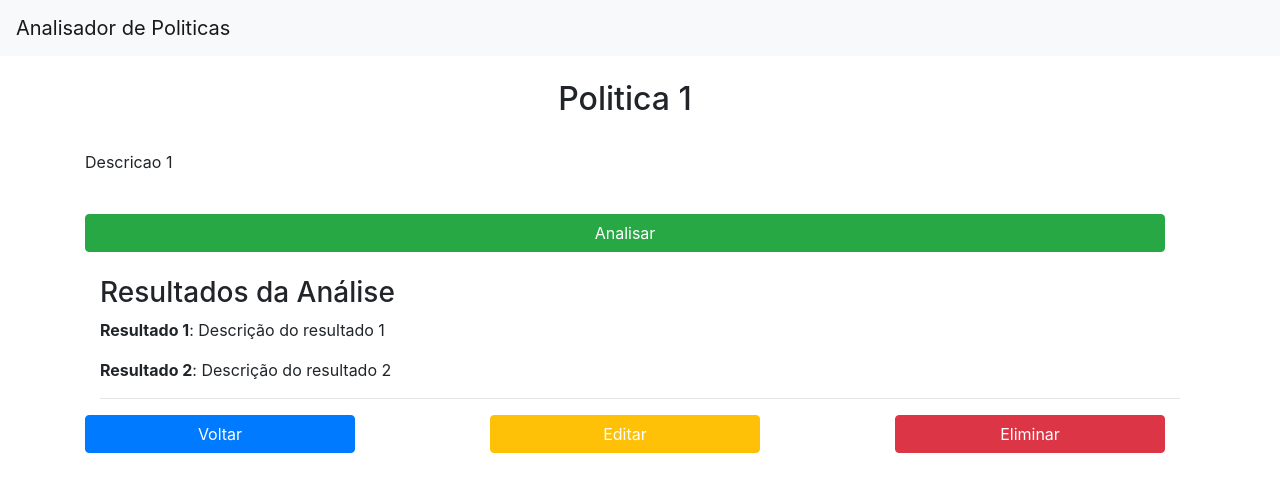
After one commit to KobDias/SimplificadorPoliticas, a Flask app: page /analisar_politica/1 in a window 1280 px wide. The commit adds this page. Shown: the top 492 px of the page. Run offline with Flask 3, Linux system fonts and the light colour scheme; data comes from the database, SQL or seed files in the repository; both versions use the stored data as it was after the commit; some libraries are stand-ins or nearby versions.

Commit message:
Criar rota visualizar politica

```diff
--- a/app/app.py
+++ b/app/app.py
@@ -56,9 +56,13 @@ def deletar_politica(id):
 def analisar_politica(id):
     politica = Politica.query.get_or_404(id)
 
+    # Simulação de resultados da análise
+    resultados = [
+        {'titulo': 'Resultado 1', 'descricao': 'Descrição do resultado 1'},
+        {'titulo': 'Resultado 2', 'descricao': 'Descrição do resultado 2'}
+    ]
+    return render_template('visualizar_politica.html', politica=politica, resultados=resultados)
 
-
-    return render_template('analisar_politica.html', politica=politica)
 
 if __name__ == '__main__':
     with app.app_context():
--- a/app/templates/criar_politica.html
+++ b/app/templates/criar_politica.html
@@ -2,7 +2,6 @@
 
 {% block content %}
 
-<div class="container">
     <form action="{{ url_for('criar_politica') }}" method="post">
         <h2 class="mt-4">Criar Politica</h2>
             <div class="form-group">
@@ -17,5 +16,4 @@
             <input type="submit" value="Criar" class="btn btn-primary">
         </div>
     </form>
-</div>
 {% endblock %}
--- a/app/templates/index.html
+++ b/app/templates/index.html
@@ -27,7 +27,7 @@
                         {{ politica.descricao }}
                     </td>
                     <td>
-                        <a href="{{ url_for('home', id=politica.id) }}" class="btn btn-success">Ver</a>
+                        <a href="{{ url_for('visualizar_politica', id=politica.id) }}" class="btn btn-success">Ver</a>
                         <a href="{{ url_for('deletar_politica', id=politica.id) }}" class="btn btn-danger">Eliminar</a>
                     </td>
                 </tr>
--- /dev/null
+++ b/app/templates/visualizar_politica.html
@@ -0,0 +1,43 @@
+{% extends 'header.html' %}
+
+{% block content %}
+
+    <div class="container-fluid w-90">
+        <div class="column w-100">
+            {% if politica %}
+        <div class="row w-100 justify-content-center">
+            <h2>
+                {{ politica.titulo }}
+            </h2>
+        </div>
+        <div class="row w-100 mt-4 mb-4">
+            <p class="text">
+                {{ politica.descricao }}
+            </p>
+        </div>
+        <div class="row w-100 mb-4">
+            <a href="{{ url_for('analisar_politica', id=politica.id)}}" class="btn btn-success btn-block" >Analisar</a>
+        </div>
+            <div class="column">
+                {% if resultados %}
+                    <h3>Resultados da Análise</h3>
+                    <div class="warning">
+                        {% for resultado in resultados %}
+                            <p class="text">
+                                <strong>{{ resultado['titulo'] }}</strong>: {{ resultado['descricao'] }}
+                            </p>
+                        {% endfor %}
+                    </div>
+                {% endif %}
+            </div>
+            <hr class="hr"/>
+        <div class="row mt-3 w-100 justify-content-between">
+            <a href="{{ url_for('home') }}" class="btn btn-primary col-3">Voltar</a>
+            <a href="{{ url_for('editar_politica', id=politica.id) }}" class="btn btn-warning col-3 text-white">Editar</a>
+            <a href="{{ url_for('deletar_politica', id=politica.id) }}" class="btn btn-danger col-3">Eliminar</a>
+        </div>
+    {% endif %}
+        </div>
+    </div>
+
+{% endblock %}
```
Also changed, not shown: app/templates/editar_politica.html (added), instance/politicas.db.
